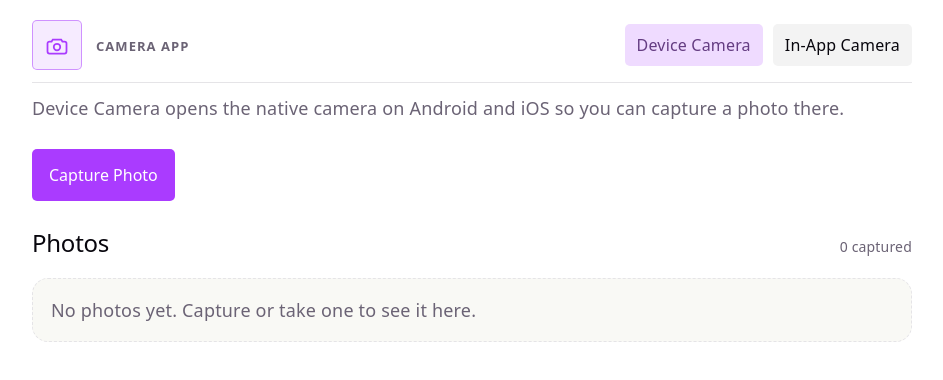
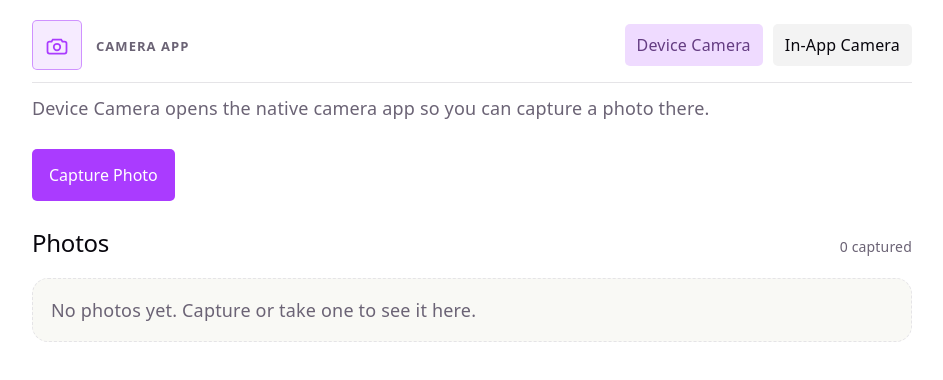
Before and after one commit to prasadambaledath/camera-app, a React (Vite) app: page / in a window 1280 px wide. Shown: the top 380 px of the page, without its empty margins (168-1111 px from the left). Built offline with nearby package versions, Linux system fonts and the light colour scheme.

Commit message:
Update DeviceCamera component description for clarity by specifying that it opens the native camera app.

```diff
--- a/src/pages/DeviceCamera.tsx
+++ b/src/pages/DeviceCamera.tsx
@@ -42,7 +42,7 @@ export function DeviceCamera() {
   return (
     <>
       <p>
-        Device Camera opens the native camera on Android and iOS so you can capture a photo there.
+        Device Camera opens the native camera app so you can capture a photo there.
       </p>
 
       <section className="camera" aria-label="Device camera capture">
```
